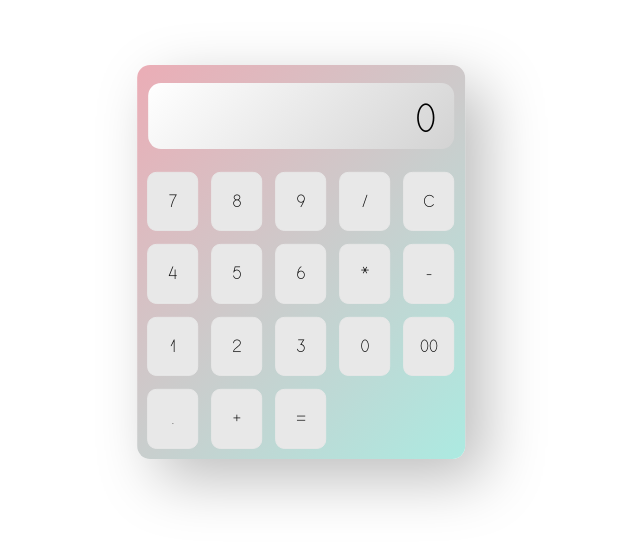
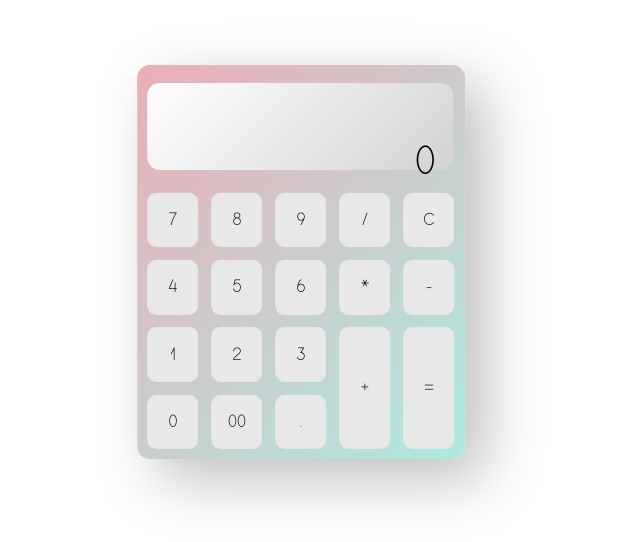
Before and after one commit to nearlyblank/calc, a plain HTML site: page index.html in a window 1280 px wide. Shown: the part 138-680 px from the top of the page, without its empty margins (339-979 px from the left). Drawn offline with Linux system fonts and the light colour scheme.

Commit message:
added second display div, minor style changes

```diff
--- a/styles.css
+++ b/styles.css
@@ -16,7 +16,7 @@
 }
 
 .displayText {
-    font-size: 1.3rem;
+    font-size: 1rem;
 }
 
 /* From uiverse.io by @adamgiebl */
@@ -27,15 +27,13 @@ button {
     background: #e8e8e8;
     border: 1px solid #e8e8e8;
     transition: all .3s;
-    /* box-shadow: 6px 6px 12px #c5c5c5,
-                -6px -6px 12px #ffffff; */
 }
 
-.addBtn {
+#add {
     grid-area: add;
 }
 
-.equalsBtn {
+#equals {
     grid-area: equals;
 }
 
@@ -67,6 +65,7 @@ button:active {
       ". . . . ."
       ". . . add equals"
       ". . . add equals";
+      /*center positioning*/
       position: absolute;
       top: 50%;
       left: 50%;
@@ -74,13 +73,15 @@ button:active {
 }
 
 .cardDisplay {
-    margin: 0 auto;
-    overflow: hidden;
+    display: flex;
+    flex-direction: column;
+    justify-content: space-around;
+    gap: .4rem;
     margin-top: .7rem;
     margin-bottom: .4rem;
     width: 88%;
-    height: 30px;
-    padding: .7rem;
+    height: 1.4rem;
+    padding: 1rem .7rem;
     font-size: smaller;
     border-radius: .5rem;
     background: linear-gradient(135deg, #FFFFFF 0%, lightgrey 100%);
```
